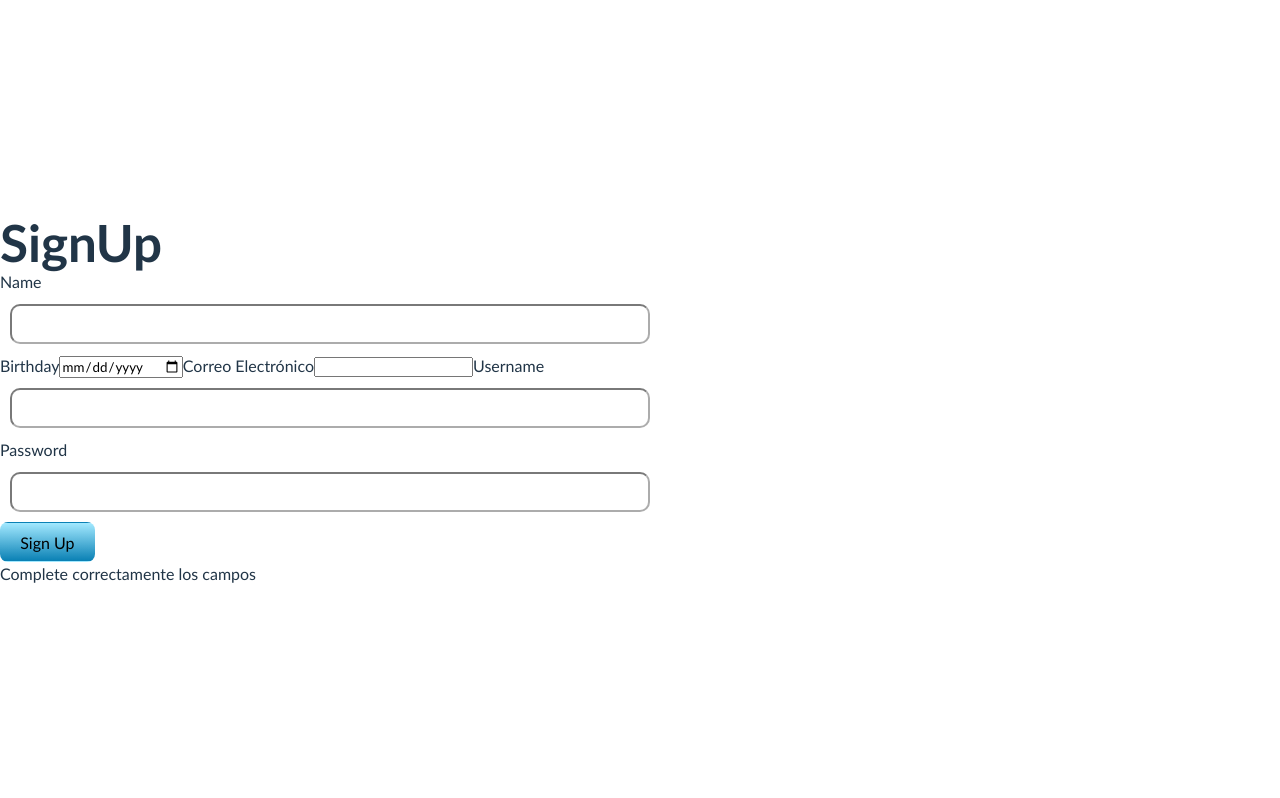
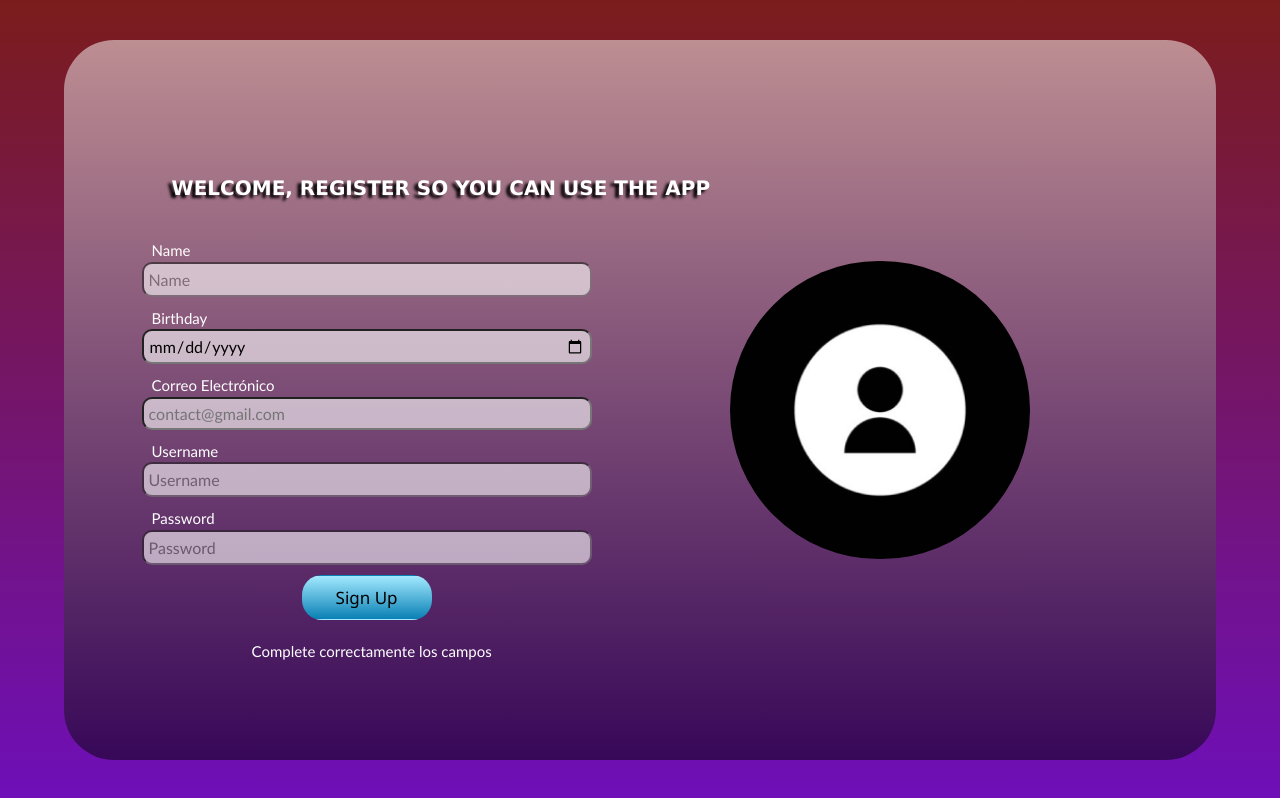
Before and after one commit to Santii08/Final_Project, a React (Vite) app: page /sign in a window 1280 px wide. Built offline with nearby package versions, Linux system fonts and the light colour scheme.

Commit message:
Responsive CSS

```diff
--- a/index.html
+++ b/index.html
@@ -4,6 +4,16 @@
     <meta charset="UTF-8" />
     <link rel="icon" type="image/svg+xml" href="/vite.svg" />
     <meta name="viewport" content="width=device-width, initial-scale=1.0" />
+    <link rel="preconnect" href="https://fonts.googleapis.com" />
+    <link rel="preconnect" href="https://fonts.gstatic.com" crossorigin />
+    <link
+      href="https://fonts.googleapis.com/css2?family=Abel&family=Krub:ital,wght@0,200;0,300;0,400;0,500;0,600;0,700;1,200;1,300;1,400;1,500;1,600;1,700&family=Permanent+Marker&family=Sora:wght@100..800&family=Urbanist:ital,wght@0,100..900;1,100..900&display=swap"
+      rel="stylesheet"
+    />
+    <link
+      href="https://fonts.googleapis.com/css2?family=Abel&family=Krub:ital,wght@0,200;0,300;0,400;0,500;0,600;0,700;1,200;1,300;1,400;1,500;1,600;1,700&family=Montserrat:ital,wght@0,100..900;1,100..900&family=Permanent+Marker&family=Sora:wght@100..800&family=Urbanist:ital,wght@0,100..900;1,100..900&display=swap"
+      rel="stylesheet"
+    />
     <title>Proyecto</title>
   </head>
   <body>
--- a/src/CSS/Login.css
+++ b/src/CSS/Login.css
@@ -1,84 +1,201 @@
 /*Mobile first*/
+@import url('https://fonts.googleapis.com/css2?family=Abel&family=Krub:ital,wght@0,200;0,300;0,400;0,500;0,600;0,700;1,200;1,300;1,400;1,500;1,600;1,700&family=Permanent+Marker&family=Sora:wght@100..800&family=Urbanist:ital,wght@0,100..900;1,100..900&display=swap');
+@import url('https://fonts.googleapis.com/css2?family=Abel&family=Krub:ital,wght@0,200;0,300;0,400;0,500;0,600;0,700;1,200;1,300;1,400;1,500;1,600;1,700&family=Montserrat:ital,wght@0,100..900;1,100..900&family=Permanent+Marker&family=Sora:wght@100..800&family=Urbanist:ital,wght@0,100..900;1,100..900&display=swap');
 
-*{
-    font-family: 'krub', 'Gill Sans', 'Gill Sans MT', Calibri, 'Trebuchet MS', sans-serif;
+* {
+    font-family: 'Krub', 'Gill Sans', 'Gill Sans MT', Calibri, 'Trebuchet MS', sans-serif;
+    margin: 0;
+    padding: 0;
+    color: white;
 }
 
-.big-box{
-
+.big-box {
     background: linear-gradient(0deg, #6E0FB9, #7B1C1C);
     height: 100vh;
     width: 100vw;
-
     position: relative;
-
     box-sizing: border-box;
     text-align: center;
     color: blanchedalmond;
-
-    display:flex;
+    display: flex;
     flex-direction: column;
     justify-content: center;
     align-items: center;
+    overflow: hidden; /* Ensure no overflow */
+}
 
 
+.inside {
+    margin: 50px;
+    padding: 50px;
+}
+.image img {
+    width: 100px;
+    height: auto;
+    border-radius: 1000px;
+
+    position: relative;
+    z-index: 2; /* Ensure this element is in front of white-container */
 }
 
-/*.image{
-    display: flex;
-    justify-content: center;
-    align-items: center;
-    width: 2px;
-    height: auto;
-}
-*/
+
+
 input[type="text"],
-input[type ="password"] {
-
-    width: 50vw;
-    height: 40px;
-    margin:10px;
+input[type="password"] {
+    width: 80vw;
+    height: 35px;
+    margin-left: 10px;
     box-sizing: border-box;
     border-radius: 10px;
     opacity: 0.6;
     padding: 10px;
-    font-size: 15px;
-
+    font-size: 12px;
     display: flex;
     align-items: center;
-
+    position: relative;
+    z-index: 2; /* Ensure these elements are in front of white-container */
 }
 
-button{
+button {
     background: linear-gradient(0deg, #0980B4, #A3E9FF);
+    margin: 10px;
+    position: relative;
+    width: 150px;
+    border-radius: 20px;
+    color: black;
+    font-size: 10px;
+    z-index: 2; /* Ensure this element is in front of white-container */
+    font-family:'Segoe UI', Tahoma, Geneva, Verdana, sans-serif;
 }
 
 .pas {
     display: flex;
     align-items: start;
+    margin-left: 20px;
+    margin-top: 10px;
+    position: relative;
+    font-size: 12px;
+    z-index: 2; /* Ensure this element is in front of white-container */
+}
 
-    label{
-        padding: 30px;
-    }
+
+h1 {
+    font-size: 10px;
+    margin: 20px;
+    text-shadow: -4px 3px 3px rgb(0, 0, 0);
+    position: relative;
+    z-index: 2;
+    font-family: Verdana, Geneva, Tahoma, sans-serif;
+}
+
+h3 {
+
+    font-size: 10px;
+    margin-right: 30px;
+    margin-left: 30px;
+    margin-top: 8px;
+    position: relative;
+    z-index: 2; /* Ensure this element is in front of white-container */
 }
 
 .white-container {
-    display: none;
+    display: block;
 }
 
-/*Tablet (768px - 1024px)*/
+/*Desktop (1024px and above)*/
+@media (min-width: 1024px) {
 
-@media (min-width: 768px) and (max-width: 1024px), (min-height: 768px){
+
+    .big-box {
+        background: linear-gradient(0deg, #6E0FB9, #7B1C1C);
+        height: 100vh;
+        width: 100vw;
+        position: relative;
+        box-sizing: border-box;
+        text-align: center;
+        color: blanchedalmond;
+        display: flex;
+        flex-direction: column;
+        justify-content: center;
+        align-items: center;
+        overflow: hidden;
+        font-size: 25px;
+    }
 
     .white-container {
-        display: block;
+        display: none;
         position: absolute;
-        top: 0;
-        left: 0;
-        width: 100%;
-        height: 100%;
-        background-color: rgba(0, 0, 0, 0.5); /* Color de fondo semi-transparente */
-        z-index: 0;
+        top: 50%;
+        left: 50%;
+        transform: translate(-50%, -50%);
+        width: 90%;
+        height: 90%;
+        background: linear-gradient(0deg, rgba(0, 0, 0, 0.5), rgba(255, 255, 255, 0.5)); /* Color de fondo semi-transparente */
+        z-index: 1;
+        display: flex;
+        justify-content: center;
+        align-items: center;
+        border-radius: 50px;
     }
 
+    .inside{
+        display: flex;
+        flex-direction: row-reverse;
+        justify-content: left;
+
+        input {
+            width: 420px;
+
+        }
+
+    }
+
+    h3 {
+        font-size: 15px;
+    }
+
+    h1 {
+
+        font-size: 20px;
+        text-align: left;
+        text-shadow: -4px 3px 3px rgb(0, 0, 0);
+        z-index: 2;
+        margin-bottom: 40px;
+
+    }
+    .login {
+        width: 90%;
+        height: 100%;
+    }
+    .image{
+        img{
+
+            display: flex;
+            justify-content: left;
+            width:300px; /* Cambia el tamaño de la imagen para dispositivos de escritorio */
+            height: auto; /* Mantiene la proporción de aspecto */
+            top: 20%; /* Adjust as needed to move down */
+            left: -5%; /* Adjust as needed to move left */
+            transform: translate(-0%, -0%);
+
+        }
+
+    }
+
+    button {
+
+        margin: 20px;
+        position: relative;
+        width: 150px;
+        font-size: 17px;
+        z-index: 2; /* Ensure this element is in front of white-container */
+    }
+
+    .pas {
+        font-size: 17px;
+    }
+
+
+
+
 }
--- a/src/CSS/Sign_up.css
+++ b/src/CSS/Sign_up.css
@@ -0,0 +1,190 @@
+* {
+    font-family: 'krub', 'Gill Sans', 'Gill Sans MT', Calibri, 'Trebuchet MS', sans-serif;
+    margin: 0;
+    padding: 0;
+    appearance: none;
+}
+
+.big-boxS {
+    background: linear-gradient(0deg, #6E0FB9, #7B1C1C);
+    height: 100vh;
+    width: 100vw;
+    position: relative;
+    z-index: 0;
+    box-sizing: border-box;
+    text-align: left;
+    color: rgb(0, 0, 0);
+    display:flex;
+    flex-direction: column;
+    justify-content: center;
+    align-items: center;
+}
+
+.white-container2 {
+    display: block;
+
+}
+
+.end{
+    display: flex;
+    justify-content: center;
+    flex-direction: column;
+
+    text-align: center;
+    button{
+        margin-left: 150px;
+        width: 130px;
+
+    }
+
+
+}
+
+
+.form2 {
+    position: relative;
+
+
+    input[type="date"],
+    input[type="email"] {
+        width: 90vw;
+        padding: 10px;
+        margin-left: 20px;
+        margin-bottom: 10px;
+        border-radius: 10px;
+        font-size: 16px;
+        color: black;
+        box-sizing: border-box;
+        background-color: #ffffff9a;
+        appearance: none;
+        position: relative;
+        z-index: 1;
+    }
+
+    input[type="text"],
+    input[type ="password"] {
+        width: 90vw;
+        padding: 10px;
+        margin-left: 20px;
+        margin-bottom: 10px;
+        border-radius: 10px;
+        font-size: 16px;
+        color: rgb(0, 0, 0);
+        box-sizing: border-box;
+        appearance: none;
+        position: relative;
+        z-index: 1;
+    }
+
+    h1 {
+        padding: 30px;
+        text-align: center;
+    }
+    label{
+            text-align: left;
+            padding: 30px;
+
+    }
+
+}
+
+
+.image2 {
+    img {
+        width: 150px;
+        height: auto;
+        border-radius: 1000px;
+        margin-bottom: 50px;
+        position: relative;
+        z-index: 2;
+    }
+}
+
+@media (min-width: 1024px) {
+    .white-container2 {
+        display: none;
+        position: absolute;
+        top: 50%;
+        left: 50%;
+        transform: translate(-50%, -50%);
+        width: 90%;
+        height: 90%;
+        background: linear-gradient(0deg, rgba(0, 0, 0, 0.5), rgba(255, 255, 255, 0.5)); /* Color de fondo semi-transparente */
+        z-index: 1;
+        display: flex;
+        justify-content: center;
+        align-items: center;
+        border-radius: 50px;
+
+
+    }
+
+    .form2 {
+        font-size: 15px;
+        position: relative;
+        width: 90%;
+
+        input[type="date"],
+        input[type="email"] {
+            display: flex;
+            flex-direction: column;
+            width: 450px;
+
+            margin-bottom: 10px;
+            padding: 5px;
+            position: relative;
+            z-index: 1;
+        }
+
+        input[type="text"],
+        input[type ="password"] {
+            display: flex;
+            height: 35px;
+            flex-direction: column;
+            justify-content: left;
+            width: 450px;
+            padding: 5px;
+            position: relative;
+            z-index: 1;
+        }
+
+        h1 {
+            margin-bottom: 10px;
+            text-align: left;
+
+        }
+
+    }
+
+    .end{
+        margin-top: -20px;
+        button{
+            text-align: center;
+            margin-left: 180px;
+        }
+
+        p{
+            text-align: start;
+            margin-bottom: 10px;
+            margin-left: 130px;
+
+        }
+
+    }
+
+    .image2 {
+        img{
+            display: flex;
+            justify-content: left;
+            width: 300px; /* Cambia el tamaño de la imagen para dispositivos de escritorio */
+            height: auto; /* Mantiene la proporción de aspecto */
+            top: 10%; /* Adjust as needed to move down */
+            left: 80%; /* Adjust as needed to move left */
+            transform: translate(-0%, -0%);
+        }
+    }
+
+
+
+
+}
--- a/src/routes/Login.tsx
+++ b/src/routes/Login.tsx
@@ -4,6 +4,7 @@ import { Link } from "react-router-dom";
 import "./../CSS/Login.css";
 import { API_URL } from "../Auth/constant";
 import { useAuth } from "../Auth/AuthProvider";
+import imagen from '../assets/Imagen sin título.png'
 
 interface User {
   username: string;
@@ -64,12 +65,13 @@ const Login = () => {
 
   return (
     <div className="big-box">
-      {/*<div className="image">
+      <div className="inside">
+        <div className="image">
           <img src= {imagen} alt="Logo de login" />
-  </div>*/}
+        </div>
         <form className="form" onSubmit={handleSubmit}>
           <div className="white-container"></div>
-        <h1>Login</h1>
+            <h1>WELCOME AGAIN, LOG-IN AND START THE EXPERIENCE</h1>
             {!!errorResponse && <div className="errorMessage">{errorResponse}</div>}
             <div className="login">
               <label className="pas">Username</label>
@@ -77,6 +79,7 @@ const Login = () => {
               <input
                 type="text"
                 value={username}
+                placeholder="Username"
                 onChange={(e) => setUsername(e.target.value)}
               ></input>
 
@@ -84,12 +87,11 @@ const Login = () => {
               <input
                 type="password"
                 value={password}
+                placeholder="✶ ✶ ✶ ✶ ✶ ✶ ✶"
                 onChange={(e) => setPassword(e.target.value)}
               />
               <button>LOGIN</button>
-        </div>
-      </form>
-      <div>
+              <div className="last">
                 <h3>¿Todavía no tienes cuenta?</h3>
                 <h3>Create una dándole click en el siguiente botón</h3>
                 {/* Utilizamos Link para redirigir al componente de SignUp */}
@@ -97,6 +99,12 @@ const Login = () => {
                   <button>REGISTER</button>
                 </Link>
               </div>
+
+          </div>
+        </form>
+
+      </div>
+
     </div>
   );
 };
--- a/src/routes/Profile.tsx
+++ b/src/routes/Profile.tsx
@@ -37,6 +37,7 @@ const Profile = () => {
         <p>Followers</p>
         <p>Following</p>
       </div>
+      <button>Plus</button>
     </div>
   );
 };
--- a/src/routes/Sign_up.tsx
+++ b/src/routes/Sign_up.tsx
@@ -3,6 +3,8 @@ import { useAuth } from "../Auth/AuthProvider";
 import { ErrorResponse, Navigate, useNavigate } from "react-router-dom";
 import { API_URL } from "../Auth/constant";
 import { AuthResponseError } from "../types/types";
+import '../CSS/Sign_up.css'
+import imagen from '../assets/Imagen sin título.png'
 
 const Sign_up = () => {
   const [name, setName] = useState("");
@@ -47,49 +49,62 @@ const Sign_up = () => {
   }
 
   return (
-    <div>
-      <form className="form" onSubmit={handleSubmit}>
-        <h1>SignUp</h1>
+    <div className ="big-boxS">
+      <div className="image2">
+        <img src= {imagen} alt="Logo de login" />
+      </div>
+      <div className="white-container2">
+        <form className="form2" onSubmit={handleSubmit}>
+
+          <h1>WELCOME, REGISTER SO YOU CAN USE THE APP</h1>
           {!!errorResponse && <div className="errorMessage">{errorResponse}</div>}
-        <label>Name</label>
+          <label className="q">Name</label>
           <input
             type="text"
             value={name}
+            placeholder="Name"
             onChange={(e) => setName(e.target.value)}
           ></input>
 
-        <label>Birthday</label>
+          <label className="q">Birthday</label>
           <input
             type="date"
             value={birthday}
             onChange={(e) => setBirthday(e.target.value)}
           ></input>
 
-        <label>Correo Electrónico</label>
+          <label className="q">Correo Electrónico</label>
           <input
             type="email"
             value={email}
+            placeholder="contact@gmail.com"
             onChange={(e) => setEmail(e.target.value)}
           ></input>
 
-        <label>Username</label>
+          <label className="q">Username</label>
           <input
             type="text"
             value={username}
+            placeholder="Username"
             onChange={(e) => setUsername(e.target.value)}
           ></input>
 
-        <label>Password </label>
+          <label className="q">Password </label>
           <input
             type="password"
             value={password}
+            placeholder="Password"
             onChange={(e) => setPassword(e.target.value)}
           />
+          <div className="end">
+            <button>Sign Up</button>
+            <p>Complete correctamente los campos</p>
+          </div>
 
-        <button>Sign Up</button>
         </form>
+      </div>
 
-      <p>Complete correctamente los campos</p>
+
     </div>
   );
 };
```
Also changed, not shown: src/assets/Imagen sin título.png (added), src/assets/departamento.svg (added). Lines whose indentation alone changed are shown as unchanged.
